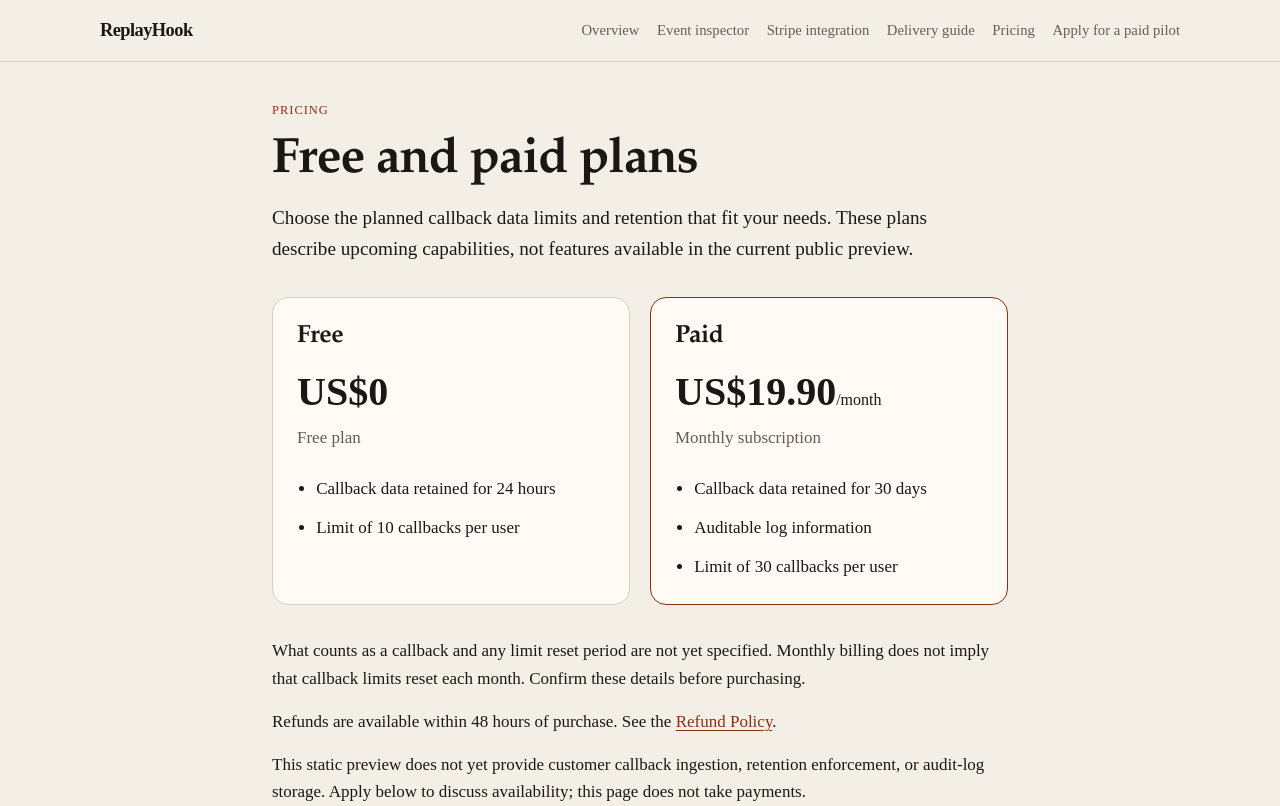
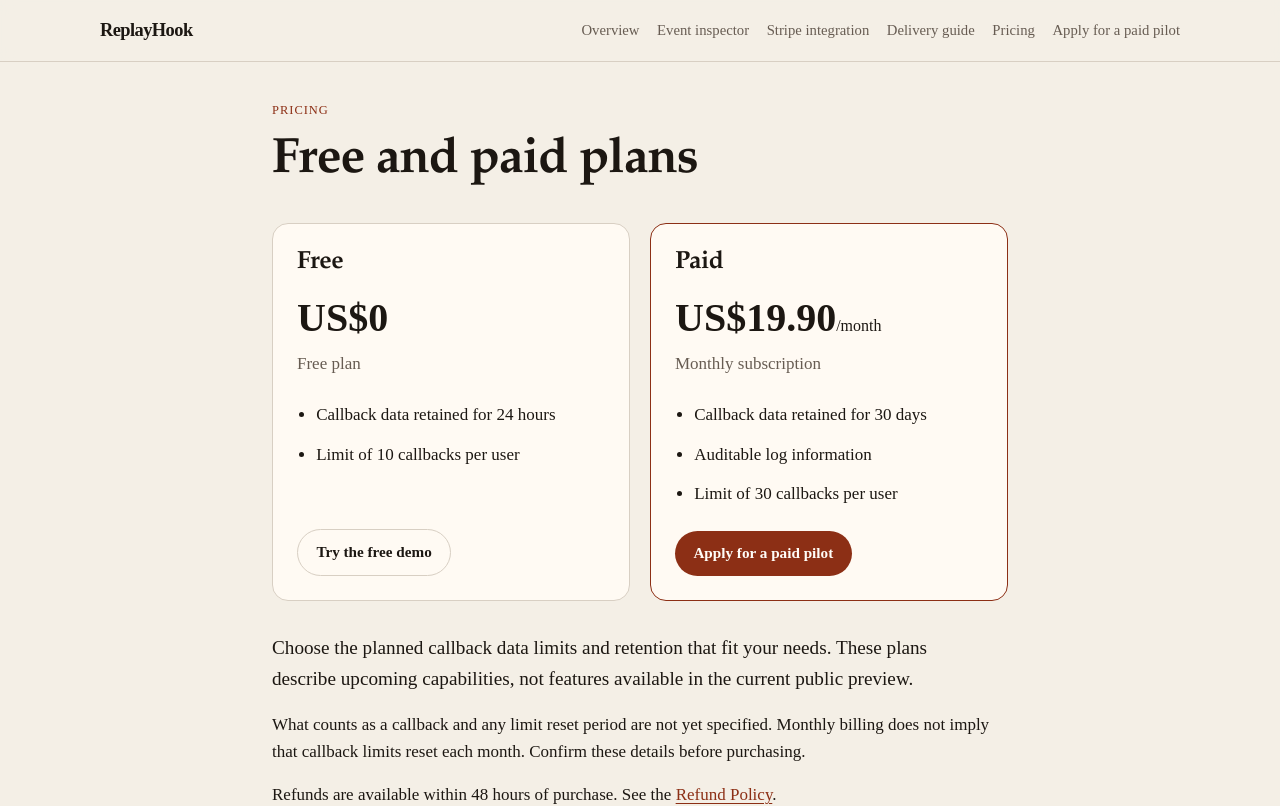
Before and after one commit to rymond686/replayhook, a Next.js app in the folder saas/: page /en/pricing in a window 1280 px wide. Shown: the top 806 px of the page. Built offline with nearby package versions, Linux system fonts and the light colour scheme; no server answers.

Commit message:
style: keep supporting pricing information below plan cards

```diff
--- a/saas/app/en/pricing/page.tsx
+++ b/saas/app/en/pricing/page.tsx
@@ -19,10 +19,6 @@ export default function PricingPage() {
       <AnalyticsBeacon event="pricing_view" path="/en/pricing/" />
       <p className="eyebrow">Pricing</p>
       <h1>Free and paid plans</h1>
-      <p className="lede">
-        Choose the planned callback data limits and retention that fit your needs.
-        These plans describe upcoming capabilities, not features available in the current public preview.
-      </p>
       <div className={styles.plans}>
         <section className={`panel ${styles.plan}`} aria-labelledby="free-plan">
           <h2 id="free-plan">Free</h2>
@@ -32,6 +28,7 @@ export default function PricingPage() {
             <li>Callback data retained for 24 hours</li>
             <li>Limit of 10 callbacks per user</li>
           </ul>
+          <Link className={`button secondary ${styles.action}`} href="/en/#demo">Try the free demo</Link>
         </section>
         <section className={`panel ${styles.plan} ${styles.paid}`} aria-labelledby="paid-plan">
           <h2 id="paid-plan">Paid</h2>
@@ -42,8 +39,13 @@ export default function PricingPage() {
             <li>Auditable log information</li>
             <li>Limit of 30 callbacks per user</li>
           </ul>
+          <a className={`button ${styles.action}`} href="#apply">Apply for a paid pilot</a>
         </section>
       </div>
+      <p className="lede">
+        Choose the planned callback data limits and retention that fit your needs.
+        These plans describe upcoming capabilities, not features available in the current public preview.
+      </p>
         <p>
           What counts as a callback and any limit reset period are not yet specified.
           Monthly billing does not imply that callback limits reset each month. Confirm these details before purchasing.
--- a/saas/app/en/pricing/pricing.module.css
+++ b/saas/app/en/pricing/pricing.module.css
@@ -5,7 +5,9 @@
   margin: 2rem 0;
   align-items: stretch;
 }
-.plan { min-width: 0; padding: 1.5rem; }
+.plan { min-width: 0; padding: 1.5rem; display: flex; flex-direction: column; }
+.action { margin-top: auto; align-self: flex-start; }
+.plan ul { padding-bottom: 1.5rem; }
 .plan h2 { margin: 0 0 1rem; }
 .price { font-size: clamp(1.75rem, 4vw, 2.5rem); font-weight: 700; line-height: 1.2; margin: 0; }
 .price span { font-size: 1rem; font-weight: 400; }
```
